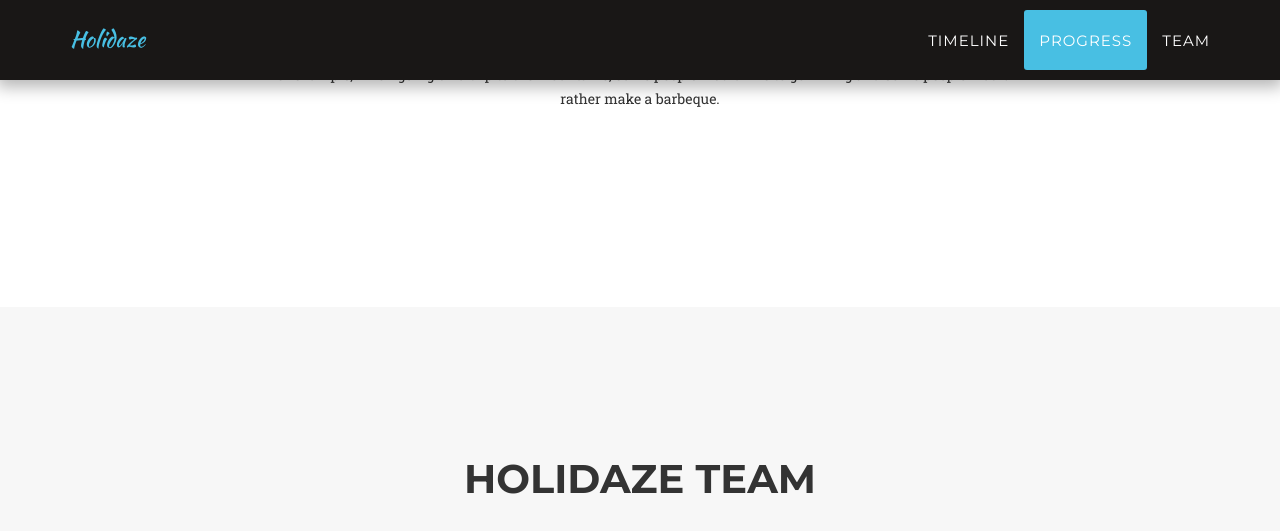
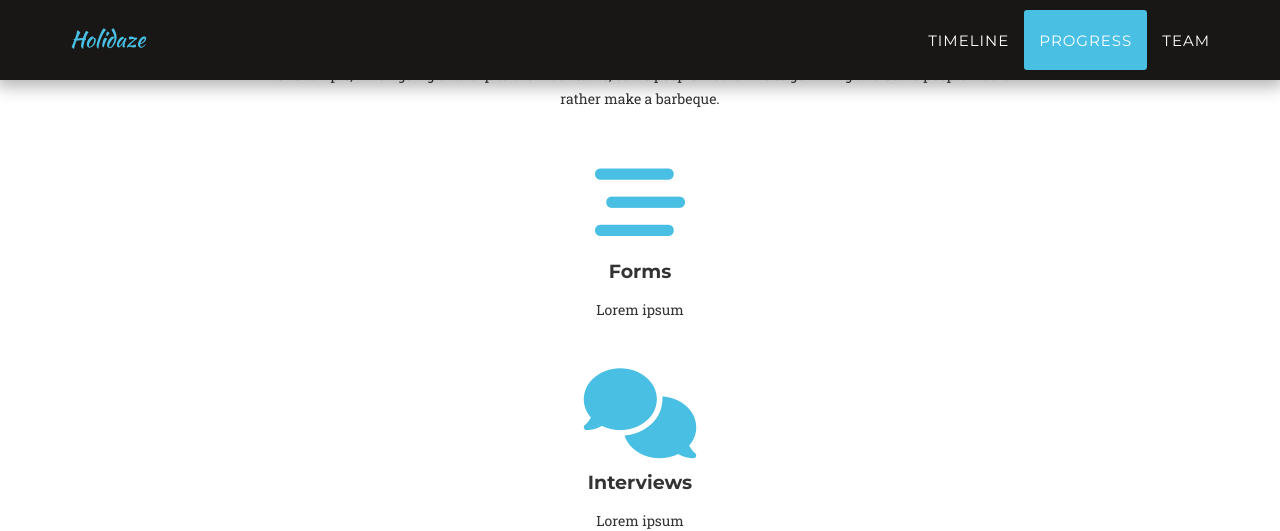
Before and after one commit to kaa7/kaa7.github.io, a Jekyll site: the page built from index.html, in a window 1280 px wide and 1400 px high, scrolled down 6669 px, cut to the strip 0-531 px from the top of the window. Built offline with Jekyll 4.4.1, drawn with Linux system fonts in a browser that asks for light colours; nearby versions of some CDN libraries; some web fonts are replaced; some of the changed text lies outside the part shown.

Commit message:
m2 structure

```diff
--- a/_includes/m2.html
+++ b/_includes/m2.html
@@ -44,5 +44,45 @@
                 </div>
                 <div class="col-md-2"></div>
             </div>
+            <div class="row text-center">
+                <div class="col-md-2"></div>
+                <div class="col-md-8">
+                    <i class="fas fa-6x fa-stream text-primary"></i>
+                    <h4 class="service-heading">Forms</h4>
+                    <p class="text-muted">Lorem ipsum</p>
+                    <p><br/></p>
+                </div>
+                <div class="col-md-2"></div>
+            </div>
+            <div class="row text-center">
+                <div class="col-md-2"></div>
+                <div class="col-md-8">
+                    <i class="fas fa-6x fa-comments text-primary"></i>
+                    <h4 class="service-heading">Interviews</h4>
+                    <p class="text-muted">Lorem ipsum</p>
+                    <p><br/></p>
+                </div>
+                <div class="col-md-2"></div>
+            </div>
+            <div class="row text-center">
+                <div class="col-md-2"></div>
+                <div class="col-md-8">
+                    <i class="fas fa-6x fa-poll text-primary"></i>
+                    <h4 class="service-heading">Results from interviews and forms</h4>
+                    <p class="text-muted">Lorem ipsum</p>
+                    <p><br/></p>
+                </div>
+                <div class="col-md-2"></div>
+            </div>
+            <div class="row text-center">
+                <div class="col-md-2"></div>
+                <div class="col-md-8">
+                    <i class="fas fa-6x fa-clipboard-check text-primary"></i>
+                    <h4 class="service-heading">Conclusions</h4>
+                    <p class="text-muted">Lorem ipsum</p>
+                    <p><br/></p>
+                </div>
+                <div class="col-md-2"></div>
+            </div>
     </div>
 </section>
```
